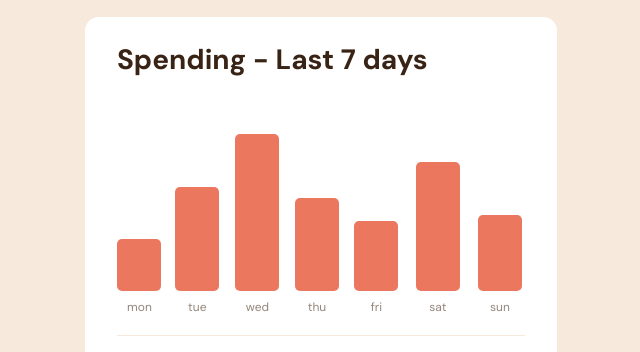
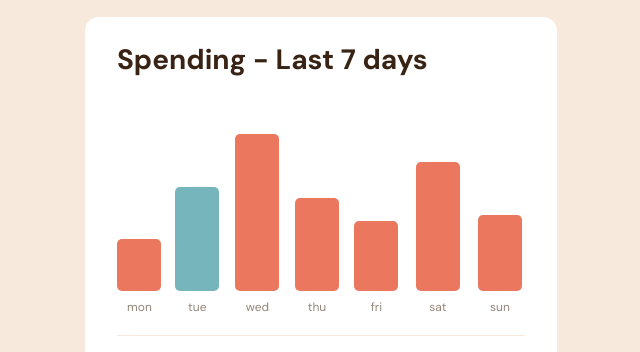
Before and after one commit to Abdul-Waris-2566/Expenses-Chart-Component, a plain HTML site: page index.html in a window 1280 px wide. Shown: the part 226-578 px from the top of the page, without its empty margins (319-959 px from the left). Drawn offline with Linux system fonts and the light colour scheme.

Commit message:
Update style.css

```diff
--- a/style.css
+++ b/style.css
@@ -1,4 +1,4 @@
-@import url("https://fonts.googleapis.com/css2?family=DM+Sans:wght@400;700&family=Red+Hat+Text:wght@700&display=swap");
+@import url('https://fonts.googleapis.com/css2?family=DM+Sans:wght@400;700&family=Red+Hat+Text:wght@700&display=swap');
 
 * {
   margin: 0;
@@ -11,7 +11,7 @@ html {
 }
 
 body {
-  font-family: "DM sans", sans-serif;
+  font-family: 'DM sans', sans-serif;
   /* max-width: 1442rem; */
   min-height: 100vh;
   background-color: hsl(27, 66%, 92%);
@@ -89,6 +89,7 @@ h4 {
   padding: 0.6rem;
   border-radius: 0.5rem;
   opacity: 0;
+  transition: opacity 0.2s;
 }
 
 .spending-bar {
@@ -98,12 +99,12 @@ h4 {
   border-radius: 0.5rem;
 }
 
-.spending-bar.currentay {
+.spending-bar.current-day {
   background-color: hsl(186, 34%, 60%);
 }
 
 .spending-bar:hover {
-  opacity: 0.5;
+  opacity: 0.6;
 }
 
 .show-bar {
```
